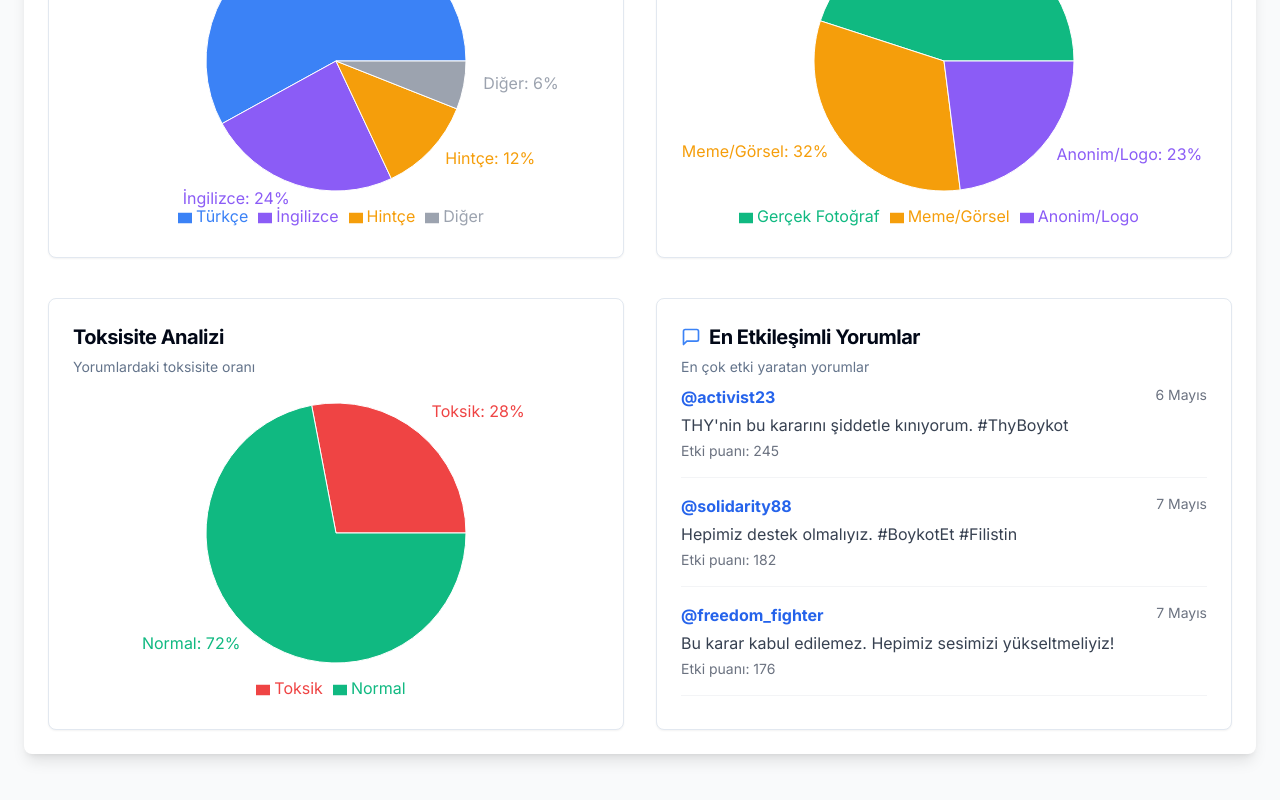
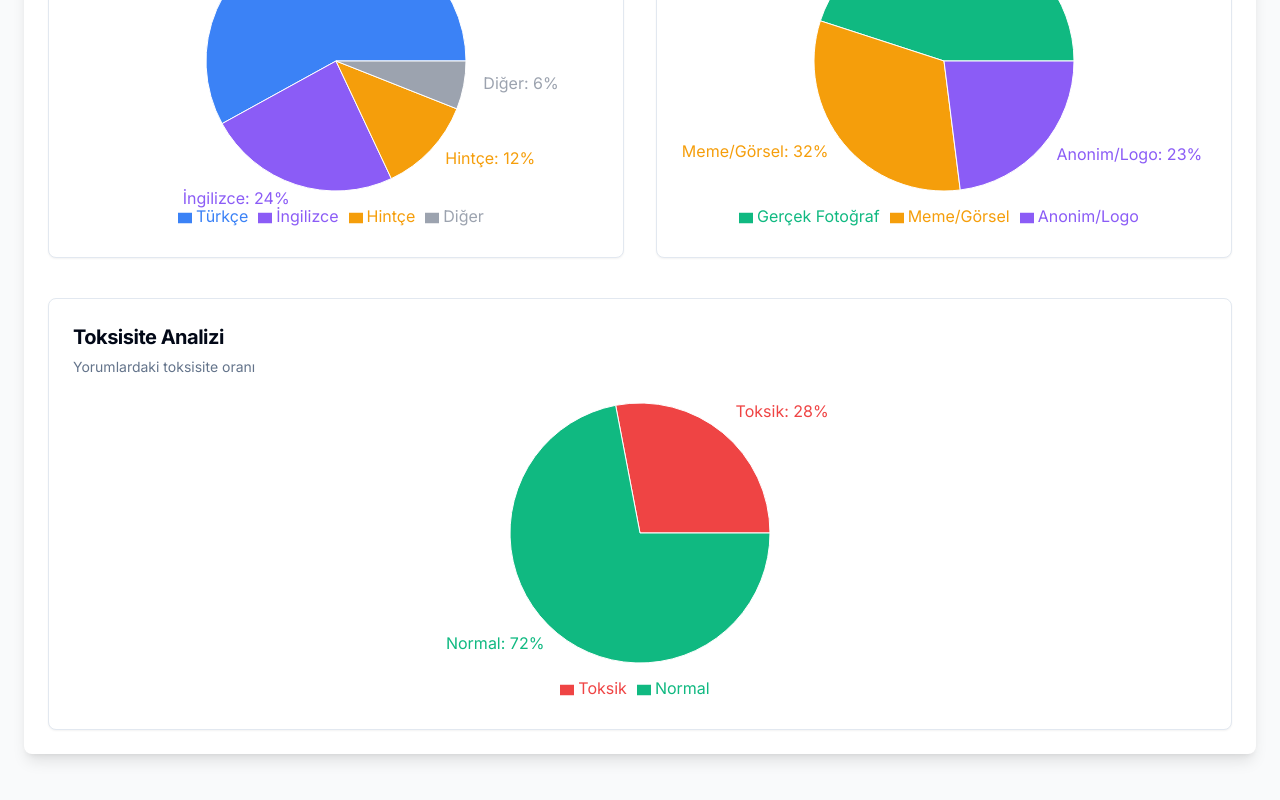
Before and after one commit to sametecem/report-hawk-india-crisis, a React (Vite) app: page /instagram-comment-analysis in a window 1280 px wide. Shown: the part 1730-2530 px from the top of the page. Built offline with nearby package versions, Linux system fonts and the light colour scheme.

Commit message:
Remove problematic code
Remove the code that is causing errors and publish the changes.

```diff
--- a/src/pages/InstagramCommentAnalysis.tsx
+++ b/src/pages/InstagramCommentAnalysis.tsx
@@ -9,7 +9,6 @@ import CTAHourlyChart from '@/components/instagram-analysis/CTAHourlyChart';
 import LanguageDistributionChart from '@/components/instagram-analysis/LanguageDistributionChart';
 import UserPersonaChart from '@/components/instagram-analysis/UserPersonaChart';
 import ToxicityAnalysisChart from '@/components/instagram-analysis/ToxicityAnalysisChart';
-import TopCommentsCard from '@/components/instagram-analysis/TopCommentsCard';
 
 const InstagramCommentAnalysis = () => {
   return (
@@ -52,12 +51,9 @@ const InstagramCommentAnalysis = () => {
           <UserPersonaChart />
         </div>
 
-        <div className="grid grid-cols-1 lg:grid-cols-2 gap-8">
+        <div className="grid grid-cols-1 gap-8">
           {/* Toksisite Oranı */}
           <ToxicityAnalysisChart />
-
-          {/* En Etkileşimli Yorumlar */}
-          <TopCommentsCard />
         </div>
       </div>
     </div>
```
